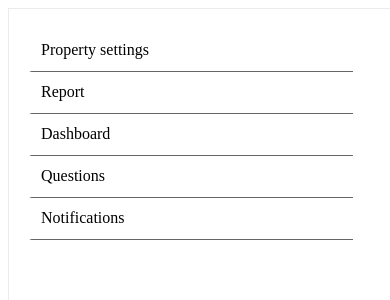
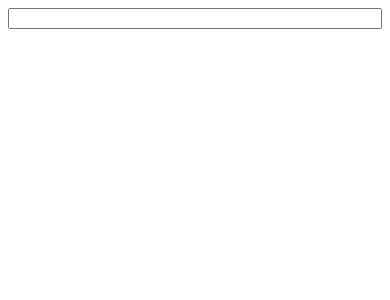
Before and after one commit to sudharsan026/react-components, a React (Vite) app: page / in a window 390 px wide. Shown: the top 300 px of the page. Built offline with nearby package versions, Linux system fonts and the light colour scheme.

Commit message:
Phone number formatting component

```diff
--- a/src/App.jsx
+++ b/src/App.jsx
@@ -3,11 +3,12 @@ import "./App.css";
 import { Users } from "./users";
 import Table from "./Table";
 import Sidebar from "./Sidebar";
+import FormatPhone from "./FormatPhone";
 
 const App = () => {
   return (
     <div className="app">
-      <Sidebar />
+      <FormatPhone />
     </div>
   );
 };
--- /dev/null
+++ b/src/FormatPhone.jsx
@@ -0,0 +1,29 @@
+import React, { useState } from "react";
+
+const FormatPhone = () => {
+  const [inputValue, setInputValue] = useState("");
+  const handleInput = (e) => {
+    const formattedPhoneNumber = formatPhoneNumber(e.target.value);
+    setInputValue(formattedPhoneNumber);
+  };
+  const formatPhoneNumber = (value) => {
+    if (!value) return value; // return if null
+    const phoneNumber = value.replace(/[^\d]/g, ""); //scrubing the phone number for any non digit values
+    const phoneNumberLength = phoneNumber.length;
+    if (phoneNumberLength < 4) return phoneNumber;
+    if (phoneNumberLength < 7) {
+      return `(${phoneNumber.slice(0, 3)}) ${phoneNumber.slice(3)}`;
+    }
+    return `(${phoneNumber.slice(0, 3)}) ${phoneNumber.slice(
+      3,
+      6
+    )}-${phoneNumber.slice(6, 10)}`;
+  };
+  return <input onChange={(e) => handleInput(e)} value={inputValue}></input>;
+};
+
+export default FormatPhone;
+
+// "416" is the Area Code, which is used to identify a specific geographic region.
+// "555" is the Exchange Code, which identifies the local exchange within that area.
+// "1234" is the subscriber number, which is a unique number assigned to an individual mobile phone within the exchange.
```
